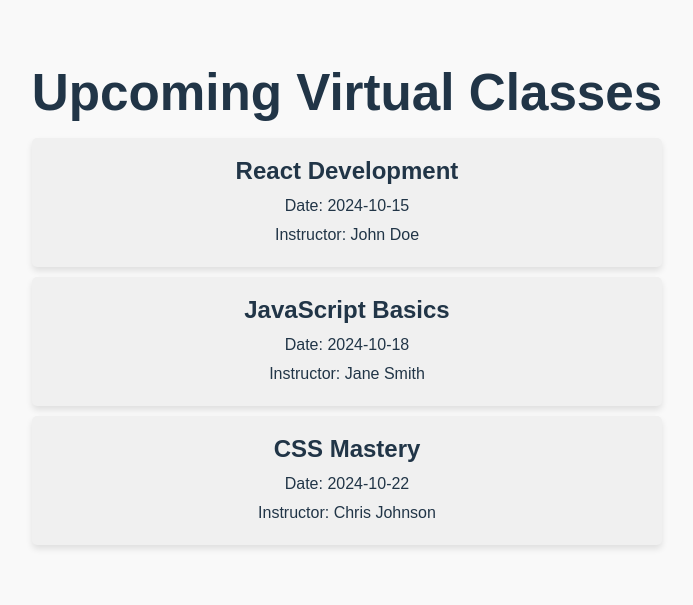
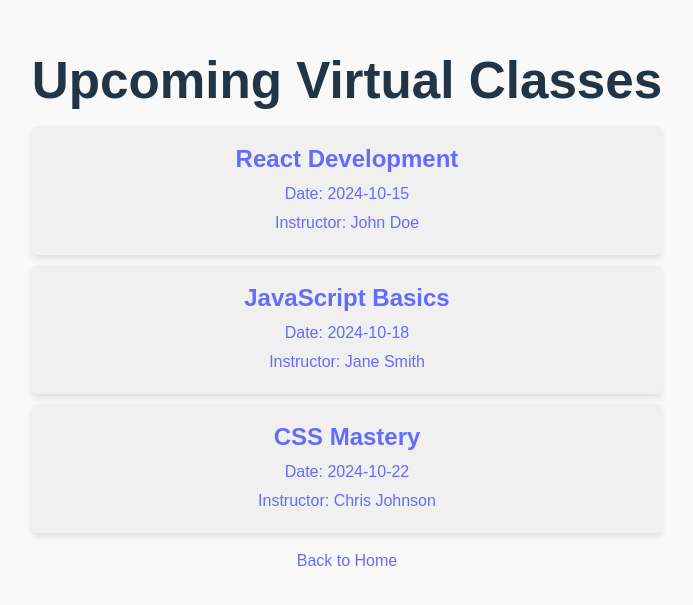
Before and after one commit to DoaaKadhim/Capstone-Project, a React (Vite) app in the folder frontend/: page /virtual-classes in a window 1280 px wide. Shown: the part 107-712 px from the top of the page, without its empty margins (293-986 px from the left). Built offline with nearby package versions, Linux system fonts and the light colour scheme.

Commit message:
15th commit and add more steps to the frontend files and do changes to the home page

```diff
--- a/frontend/src/App.jsx
+++ b/frontend/src/App.jsx
@@ -101,7 +101,6 @@ import Home from './components/Home';
 import LogoutConfirmation from './components/LogoutConfirmation';
 import QuizResult from './components/QuizResult.jsx';
 import VirtualClasses from './components/VirtualClasses'; // Correct import
-
 import './App.css';
 
 const App = () => {
@@ -122,13 +121,14 @@ const App = () => {
             }
           />
           <Route path="/courses" element={<CourseList />} />
-          <Route path="/courses/:id" element={<CourseDetail />} />
+          {/* <Route path="/courses/:id" element={<CourseDetail />} /> */}
           <Route path="/course-overview" element={<CourseOverview />} /> {/* Add this line */}
           <Route path="/quiz" element={<Quiz />} />
           <Route path="/virtual-classroom" element={<VirtualClassroom />} />
           <Route path="/logout-confirmation" element={<LogoutConfirmation />} />
           <Route path="/quiz-result" element={<QuizResult />} />
           <Route path="/virtual-classes" element={<VirtualClasses />} /> {/* Add Virtual Classes route */}
+          <Route path="/course-details/:id" element={<CourseDetail />} /> {/* Route for CourseDetail */}
 
 
         </Routes>
--- a/frontend/src/components/CourseDetail.jsx
+++ b/frontend/src/components/CourseDetail.jsx
@@ -1,28 +1,38 @@
-// src/components/CourseDetail.jsx
+// src/components/CourseDetail.jsx// src/components/CourseDetail.jsx
 import React, { useEffect, useState } from 'react';
 import { useParams } from 'react-router-dom';
 import { getCourseById } from '../services/courseService';
 
 const CourseDetail = () => {
-  const { id } = useParams();
+  const { courseId } = useParams(); // Corrected to use courseId
   const [course, setCourse] = useState(null);
+  const [loading, setLoading] = useState(true);
+  const [error, setError] = useState(null);
 
   useEffect(() => {
     const fetchCourse = async () => {
-      const response = await getCourseById(id);
-      setCourse(response.data);
+      try {
+        const response = await getCourseById(courseId);
+        setCourse(response.data); // Set the course data
+      } catch (err) {
+        setError("Failed to load course details."); // Set error message
+      } finally {
+        setLoading(false); // Set loading to false after fetching
+      }
     };
 
     fetchCourse();
-  }, [id]);
+  }, [courseId]);
 
-  if (!course) return <p>Loading...</p>;
+  if (loading) return <p>Loading...</p>;
+  if (error) return <p>{error}</p>; // Display error message
 
   return (
     <div>
-      <h2>{course.title}</h2>
+      <h2>{course.name}</h2>
       <p>{course.description}</p>
-      {/* Add other course details here */}
+      <p>Syllabus: {course.syllabus}</p>
+      <p>Instructor: {course.instructor}</p>
       <button>Enroll</button>
     </div>
   );
--- a/frontend/src/components/VirtualClasses.jsx
+++ b/frontend/src/components/VirtualClasses.jsx
@@ -1,17 +1,116 @@
+// import React, { useState, useEffect } from 'react';
+// import { Link } from 'react-router-dom';
+
+// const VirtualClasses = () => {
+//   const [classes, setClasses] = useState([]);
+
+//   // Simulate fetching class data from an API or server
+//   useEffect(() => {
+//     const fetchClasses = async () => {
+//       // This would typically come from an API call
+//       const data = [
+//         {
+//           id: 1,
+//           title: 'React Development',
+//           date: '2024-10-15',
+//           instructor: 'John Doe',
+//           syllabus: 'Learn the basics of React and component-based development.',
+//           enrollmentInstructions: 'To enroll, click the link below.',
+//         },
+//         {
+//           id: 2,
+//           title: 'JavaScript Basics',
+//           date: '2024-10-18',
+//           instructor: 'Jane Smith',
+//           syllabus: 'Understand the fundamentals of JavaScript.',
+//           enrollmentInstructions: 'To enroll, contact us at enroll@example.com.',
+//         },
+//         {
+//           id: 3,
+//           title: 'CSS Mastery',
+//           date: '2024-10-22',
+//           instructor: 'Chris Johnson',
+//           syllabus: 'Master the art of styling with CSS.',
+//           enrollmentInstructions: 'Enroll through our portal.',
+//         },
+//       ];
+
+//       setClasses(data);
+//     };
+
+//     fetchClasses();
+//   }, []);
+
+//   return (
+//     <div className="virtual-classes-container">
+//       <h1>Upcoming Virtual Classes</h1>
+//       {classes.length === 0 ? (
+//         <p>No upcoming classes.</p>
+//       ) : (
+//         <ul className="classes-list">
+//           {classes.map((cls) => (
+//             <li key={cls.id} className="class-item">
+//               <Link
+//                 to="/class-details" // Assuming this is the route for class details
+//                 state={{
+//                   title: cls.title,
+//                   syllabus: cls.syllabus,
+//                   enrollmentInstructions: cls.enrollmentInstructions,
+//                   date: cls.date,
+//                   instructor: cls.instructor,
+//                 }}
+//               >
+//                 <h3>{cls.title}</h3>
+//                 <p>Date: {cls.date}</p>
+//                 <p>Instructor: {cls.instructor}</p>
+//               </Link>
+//             </li>
+//           ))}
+//         </ul>
+//       )}
+//       <Link to="/home" className="back-to-home">Back to Home</Link> {/* Back to Home link */}
+//     </div>
+//   );
+// };
+
+// export default VirtualClasses;
+/////the above one is working
+// src/components/VirtualClasses.jsx
 import React, { useState, useEffect } from 'react';
+import { Link } from 'react-router-dom';
 
 const VirtualClasses = () => {
   const [classes, setClasses] = useState([]);
 
-  // Simulate fetching class data from an API or server
   useEffect(() => {
     const fetchClasses = async () => {
-      // This would typically come from an API call
       const data = [
-        { id: 1, title: 'React Development', date: '2024-10-15', instructor: 'John Doe' },
-        { id: 2, title: 'JavaScript Basics', date: '2024-10-18', instructor: 'Jane Smith' },
-        { id: 3, title: 'CSS Mastery', date: '2024-10-22', instructor: 'Chris Johnson' }
+        {
+          id: 1,
+          title: 'React Development',
+          date: '2024-10-15',
+          instructor: 'John Doe',
+          syllabus: 'Learn the basics of React and component-based development.',
+          enrollmentInstructions: 'To enroll, click the link below.',
+        },
+        {
+          id: 2,
+          title: 'JavaScript Basics',
+          date: '2024-10-18',
+          instructor: 'Jane Smith',
+          syllabus: 'Understand the fundamentals of JavaScript.',
+          enrollmentInstructions: 'To enroll, contact us at enroll@example.com.',
+        },
+        {
+          id: 3,
+          title: 'CSS Mastery',
+          date: '2024-10-22',
+          instructor: 'Chris Johnson',
+          syllabus: 'Master the art of styling with CSS.',
+          enrollmentInstructions: 'Enroll through our portal.',
+        },
       ];
+
       setClasses(data);
     };
 
@@ -27,13 +126,18 @@ const VirtualClasses = () => {
         <ul className="classes-list">
           {classes.map((cls) => (
             <li key={cls.id} className="class-item">
-              <h3>{cls.title}</h3>
-              <p>Date: {cls.date}</p>
-              <p>Instructor: {cls.instructor}</p>
+              <Link
+                to={`/course-details/${cls.id}`} // Use the course ID in the URL
+              >
+                <h3>{cls.title}</h3>
+                <p>Date: {cls.date}</p>
+                <p>Instructor: {cls.instructor}</p>
+              </Link>
             </li>
           ))}
         </ul>
       )}
+      <Link to="/home" className="back-to-home">Back to Home</Link>
     </div>
   );
 };
--- a/frontend/src/services/courseService.js
+++ b/frontend/src/services/courseService.js
@@ -1,15 +1,26 @@
 // src/services/courseService.js
-import axios from '../utils/axiosConfig';
+// // src/services/courseService.js
+import axios from 'axios';
+
+export const getCourseById = async (courseId) => {
+  return await axios.get(`/courses/${courseId}`); // Ensure this path matches your Express route
+};
 
 // Get all courses
 export const getCourses = async () => {
   return await axios.get('/courses');
 };
 
-// Get course details by ID
-export const getCourseById = async (courseId) => {
-  return await axios.get(`/courses/${courseId}`);
-};
+// src/services/courseService.js
+// export const getCourseById = async (id) => {
+//   try {
+//     const response = await axios.get(`/courses/${id}`); // Make sure this endpoint is correct
+//     return response.data; // Return the course data
+//   } catch (error) {
+//     console.error("Error fetching course:", error);
+//     throw error; // Rethrow the error for handling in the component
+//   }
+// };
 
 // Enroll user in a course
 export const enrollInCourse = async (courseId, userId) => {
```
